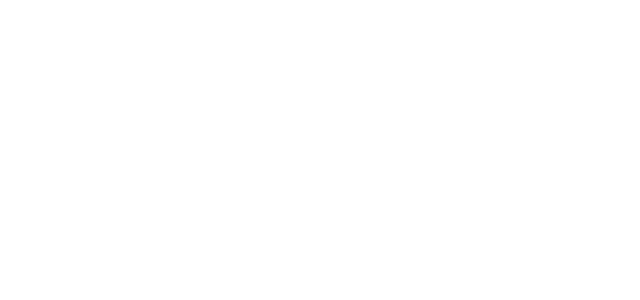
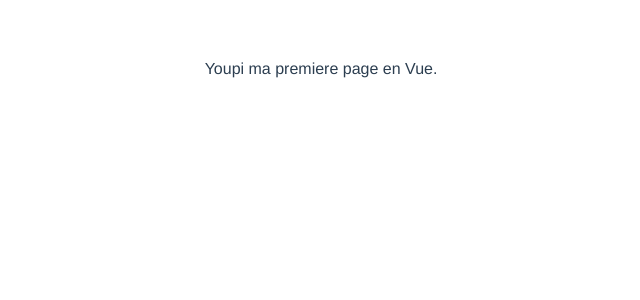
Before and after one commit to Gaetan-Mounsamy/Gaetan-Mounsamy, a Vue app: page / in a window 1280 px wide. Shown: the top 300 px of the page, without its empty margins (319-959 px from the left). Built offline with nearby package versions, Linux system fonts and the light colour scheme.

Commit message:
Ex 4: create HomePage component

```diff
--- a/src/App.vue
+++ b/src/App.vue
@@ -1,11 +1,15 @@
+<template>
 
+    <HomePage />
+
+</template>
 
 <script>
-
-
+import HomePage from "@/pages/HomePage";
 export default {
   name: 'App',
   components: {
+    HomePage
 
   }
 }
--- /dev/null
+++ b/src/pages/HomePage.vue
@@ -0,0 +1,14 @@
+<template>
+  <div style="text-align: center">
+    <p>Youpi ma premiere page en Vue.</p>
+  </div>
+</template>
+
+<script>
+
+
+export default {
+  name: 'HomePage',
+
+}
+</script>
```
